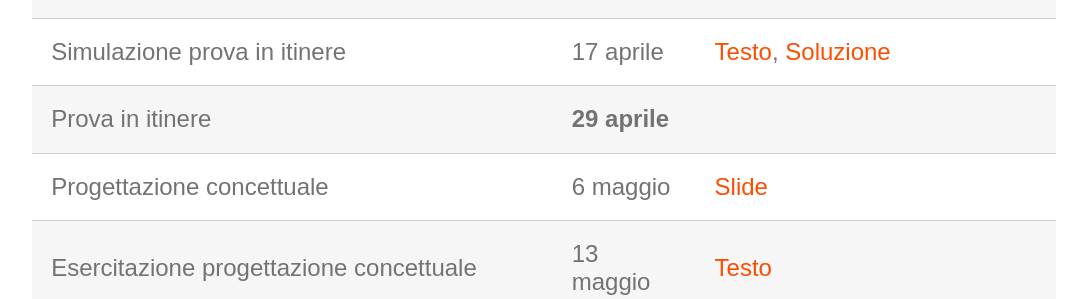
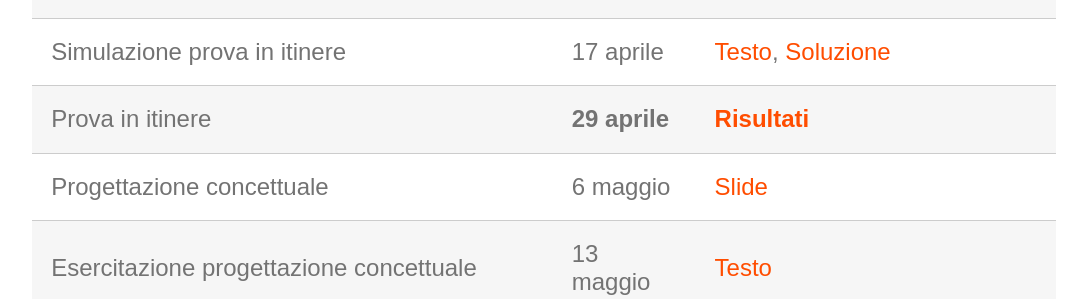
Before and after one commit to perceivelab/db-fo-24, a Jekyll site: the page built from index.md, in a window 1280 px wide and 1400 px high, scrolled down 1500 px. Shown: the part 155-454 px from the top of the window, without its empty margins (96-1183 px from the left). Built offline with Jekyll 4.4.1, drawn with Linux system fonts in a browser that asks for light colours.

Commit message:
Update index.md

```diff
--- a/index.md
+++ b/index.md
@@ -35,7 +35,7 @@ Il programma delle lezioni è provvisorio e può subire variazioni.
 | Esercitazione SQL                     | 8 aprile | [Testo](https://studentiunict-my.sharepoint.com/:b:/g/personal/simone_palazzo_unict_it/EZxKnmkkLUFGo6C1GRyS_LYBLQgzXOxtQzmZTYL2gYP64A?e=ylGh3E), [Dati](https://studentiunict-my.sharepoint.com/:u:/g/personal/simone_palazzo_unict_it/EcyXwD6f8DtGvqvrwu1NFhsB_ed0864mACs9pDAjKFIZ4Q?e=axHjhY), [Soluzione](https://studentiunict-my.sharepoint.com/:u:/g/personal/simone_palazzo_unict_it/EQd7nqYs0hNNiMSKUzwsnp4Bm3JHN8e7WxyhcyS8UQ5bMg?e=b7ddR1) |
 | Esercitazione SQL                         | 15 aprile | [Testo](https://studentiunict-my.sharepoint.com/:b:/g/personal/simone_palazzo_unict_it/EWzcH8SV0F1KpwRvntS6jFQBgNdmORBpCfi1kP7twsZw9A?e=N21zaj), [Dati](https://studentiunict-my.sharepoint.com/:u:/g/personal/simone_palazzo_unict_it/ES23m4KJDQlHnH6VmZW8ty8BMxS9JYulhf1SE-YwQ7_rDA?e=zGRb9o) |
 | Simulazione prova in itinere                         | 17 aprile | [Testo](https://studentiunict-my.sharepoint.com/:b:/g/personal/simone_palazzo_unict_it/ETG6PpMprShPgl3ehDXHZ6YBSxp5LMeDjEtXiQ0D04QYqA?e=QLc3n4), [Soluzione](https://studentiunict-my.sharepoint.com/:u:/g/personal/simone_palazzo_unict_it/EXKNtto2dDNMtjij1LHwf3EBa0yyURGfVZtpaoKpvUKySw?e=wVIZRj) |
-| Prova in itinere                          | **29 aprile** |
+| Prova in itinere                          | **29 aprile** | **[Risultati](https://studentiunict-my.sharepoint.com/:f:/g/personal/f_proiettosalanitri_unict_it/EqizuAyjOJJHu3IBXOPcRygBDDZwM5dMPFFymfeQIlh5Og?e=eyMaNH)**
 | Progettazione concettuale                 | 6 maggio | [Slide](https://studentiunict-my.sharepoint.com/:b:/g/personal/simone_palazzo_unict_it/EQ_F5Vc1uBBHg5drpwnjuHoBBtnLicGjT6IgrSB9hbXCRQ?e=6EoO4k) |
 | Esercitazione progettazione concettuale   | 13 maggio | [Testo](https://studentiunict-my.sharepoint.com/:b:/g/personal/simone_palazzo_unict_it/EQdWLgF7E7hBvUJ0gUwEtusB3vINJS3OhPXrcfVCj3Zelw?e=q9FZ8K) |
 | Progettazione logica                      | 15 maggio | [Slide](https://studentiunict-my.sharepoint.com/:b:/g/personal/simone_palazzo_unict_it/EaocZFouZrVHoQw1VVECmBIB6rU0_JcGm7Y0pQIMGCfvJg?e=t35oJY) |
@@ -58,6 +58,8 @@ In tutti i casi, è **obbligatoria** la prenotazione tramite il Portale studenti
 #### Prove in itinere
 
 **Prova in itinere 1: SQL**
+
+**[Risultati](https://studentiunict-my.sharepoint.com/:f:/g/personal/f_proiettosalanitri_unict_it/EqizuAyjOJJHu3IBXOPcRygBDDZwM5dMPFFymfeQIlh5Og?e=eyMaNH)**
 
 L'accesso alla prova in itinere è subordinato alla consegna di:
   - almeno 2 delle 3 esercitazioni che verranno svolte in aula. La consegna delle esercitazioni deve avvenire alla fine della lezione stessa.
```
